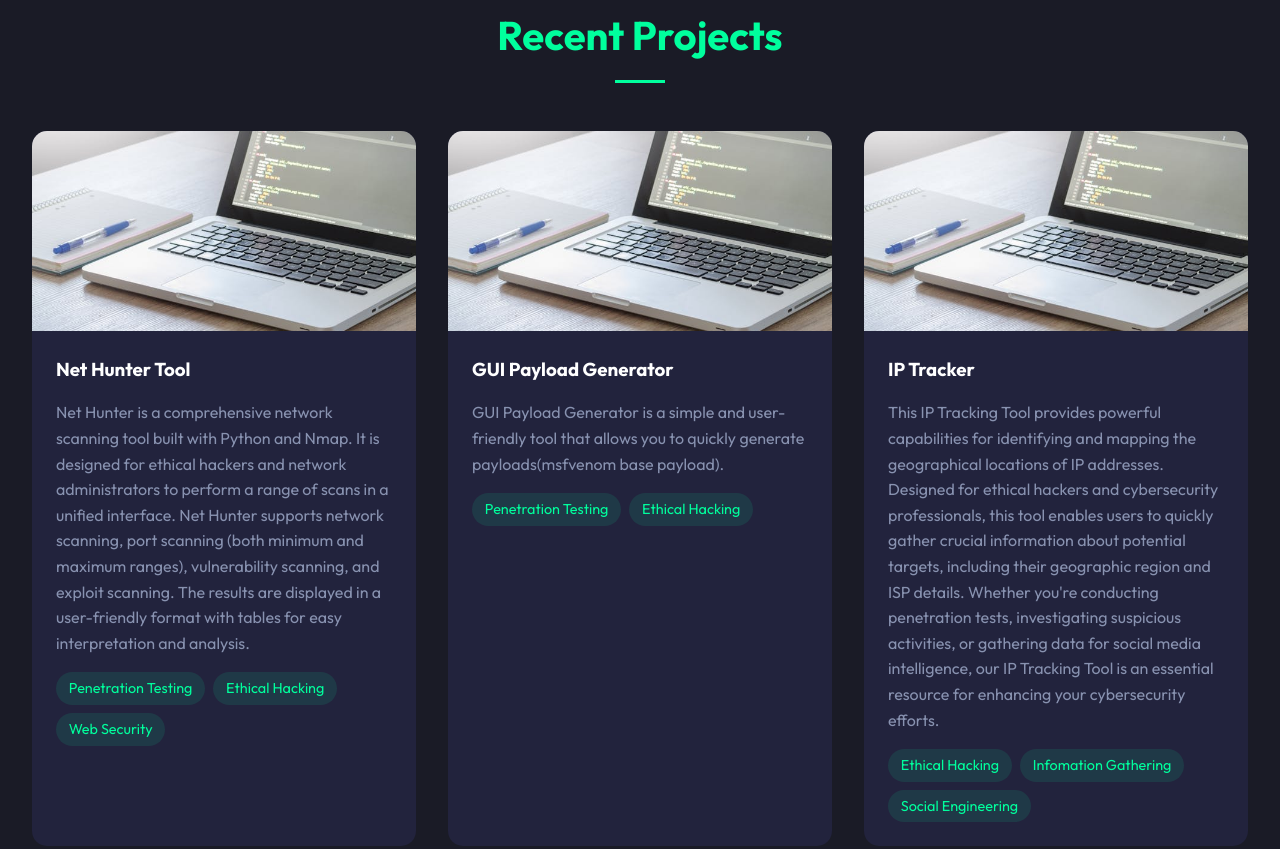
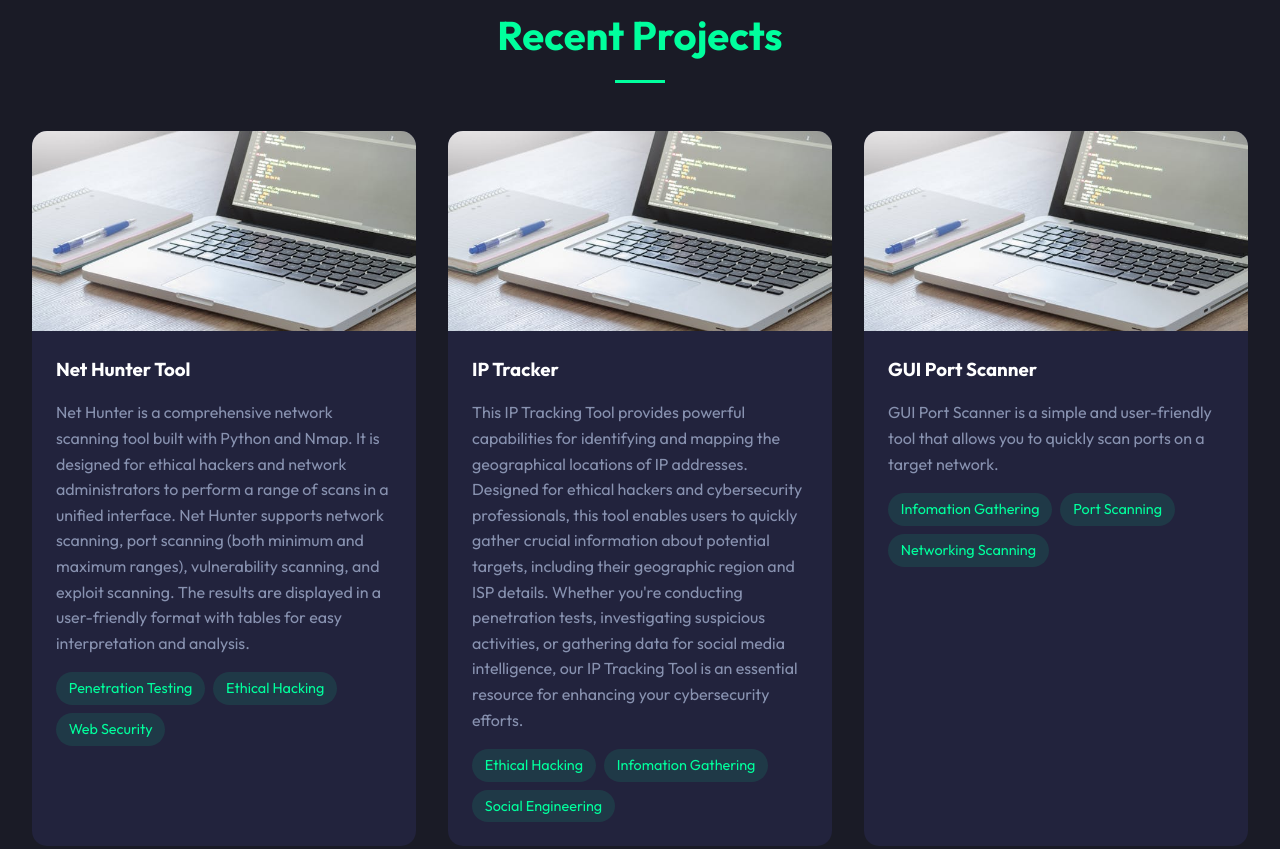
Before and after one commit to Nirwangeeth/Nirwangeeth, a plain HTML site: page index.html in a window 1280 px wide. Shown: the part 1959-2808 px from the top of the page. Drawn offline with Linux system fonts and the light colour scheme.

Commit message:
Update index.html

```diff
--- a/index.html
+++ b/index.html
@@ -779,20 +779,6 @@
         <div class="project-card">
           <div class="project-image"></div>
           <div class="project-content">
-            <h3>GUI Payload Generator</h3>
-            <p>
-              GUI Payload Generator is a simple and user-friendly tool that
-              allows you to quickly generate payloads(msfvenom base payload).
-            </p>
-            <div class="project-tags">
-              <span class="tag">Penetration Testing</span>
-              <span class="tag">Ethical Hacking</span>
-            </div>
-          </div>
-        </div>
-        <div class="project-card">
-          <div class="project-image"></div>
-          <div class="project-content">
             <h3>IP Tracker</h3>
             <p>
               This IP Tracking Tool provides powerful capabilities for
@@ -897,7 +883,7 @@
           <p>
             an experienced ethical hacker and cybersecurity researcher, dedicated to helping businesses and individuals secure their digital environments. With a passion for penetration testing and vulnerability assessments, I specialize in identifying security flaws in web applications, networks, and mobile systems. My expertise extends to creating custom tools for tasks like payload generation, port scanning, IP tracking, and social media information gathering.
 
-          I believe in proactive security and continuously stay ahead of emerging cyber threats by leveraging advanced ethical hacking techniques. My goal is to provide comprehensive and real-world cybersecurity solutions tailored to meet the unique needs of my clients. Whether it’s through thorough security testing, custom tool development, or hands-on training, I am committed to helping you safeguard your data and systems against evolving threats.
+          I believe in proactive security and continuously stay ahead of emerging cyber threats by leveraging advanced ethical hacking techniques. My goal is to provide comprehensive and real-world cybersecurity solutions tailored to meet the unique needs of my clients. Whether it’s through security testing, custom tool development, or hands-on training, I am committed to helping you safeguard your data and systems against evolving threats.
           </p>
           <p>
             Our mission is to protect businesses from cyber threats through
```
